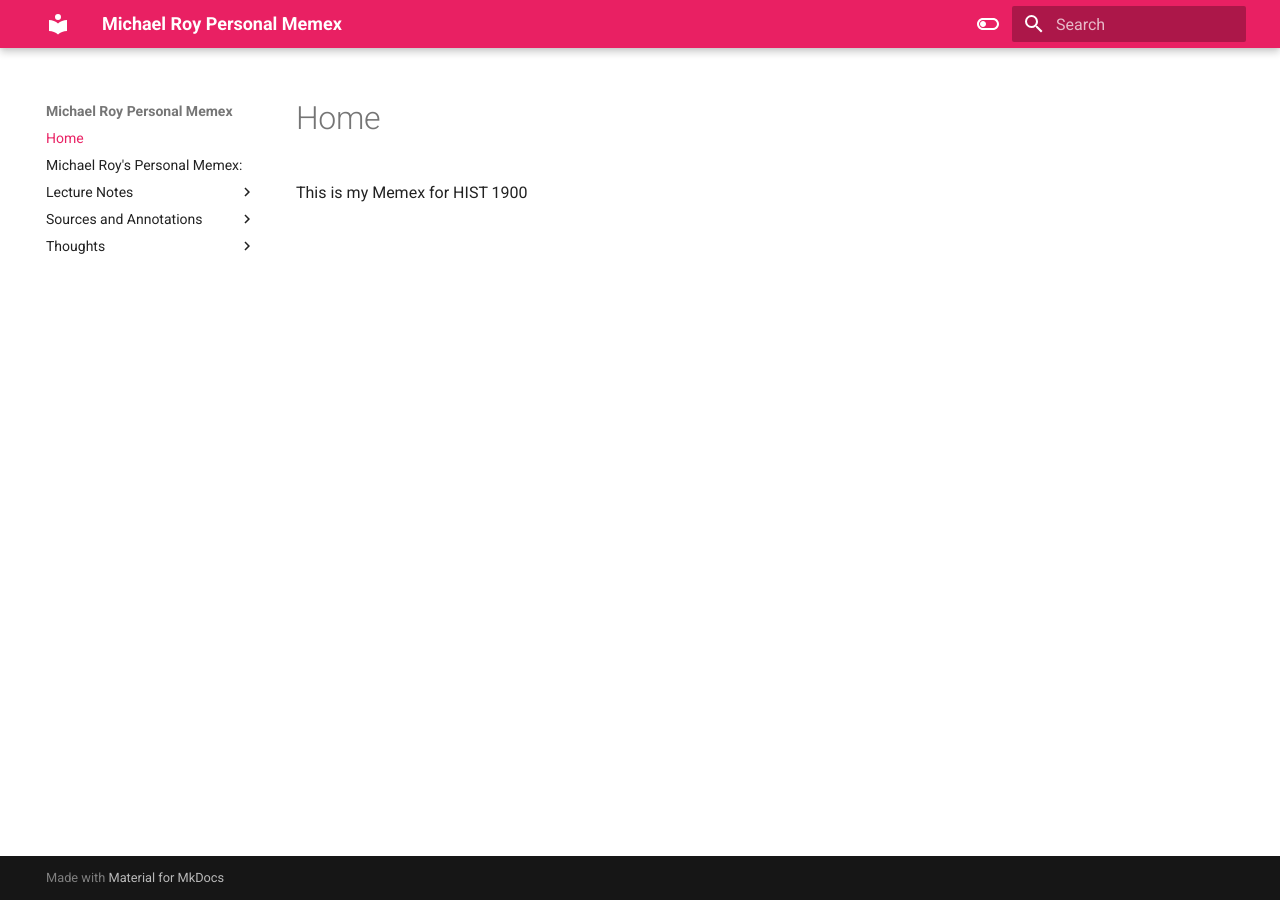
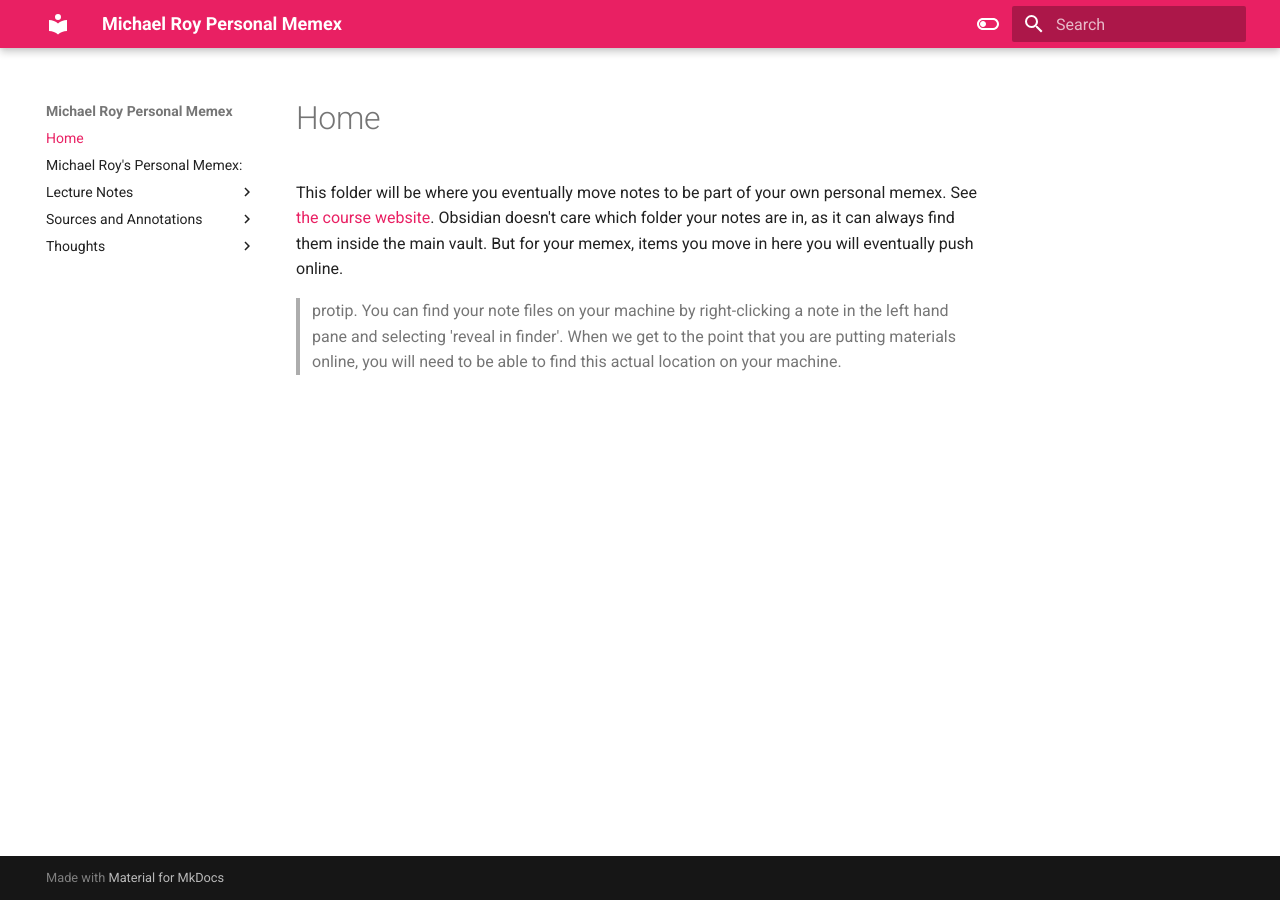
Before and after one commit to themike92/memex-HIST1900, an MkDocs documentation site: the page built from docs/index.md, in a window 1280 px wide. Built offline with MkDocs 1.6.1 and Material for MkDocs 9.7.7, drawn with Linux system fonts in a browser that asks for light colours.

Commit message:
Add files via upload

```diff
--- a/docs/index.md
+++ b/docs/index.md
@@ -1 +1,3 @@
-This is my Memex for HIST 1900
+This folder will be where you eventually move notes to be part of your own personal memex. See [the course website](https://shawngraham.github.io/hist1900/3.Technical_Help/2.Set%20Up%20Your%20Online%20Memex/).  Obsidian doesn't care which folder your notes are in, as it can always find them inside the main vault. But for your memex, items you move in here you will eventually push online.
+
+> protip. You can find your note files on your machine by right-clicking a note in the left hand pane and selecting 'reveal in finder'. When we get to the point that you are putting materials online, you will need to be able to find this actual location on your machine.
```
Also changed, not shown: docs/Map Of Content.md (+3 -3 lines), docs/Sources and Annotations/Bush/Bush Source Note.md (+2 -1 lines), docs/Thoughts/Media/Gitelman/What is Media.md (+0 -5 lines).
